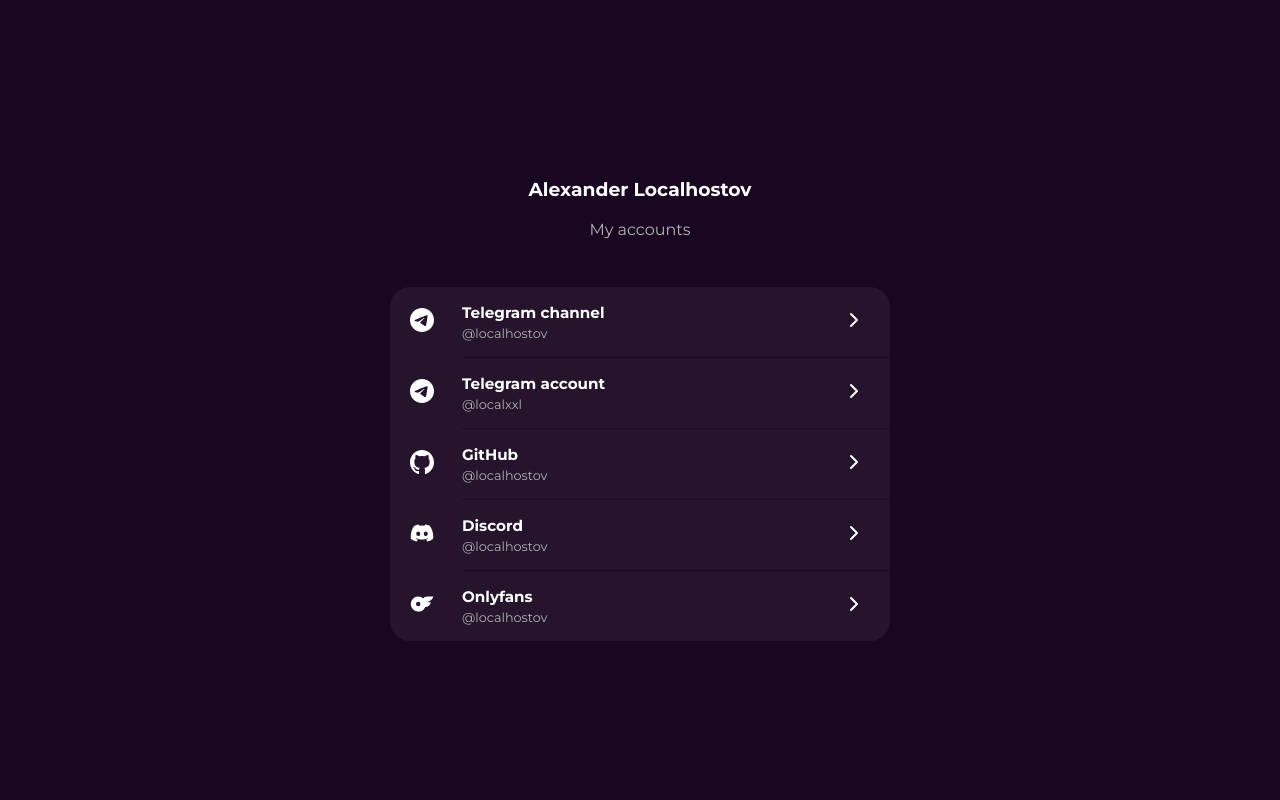
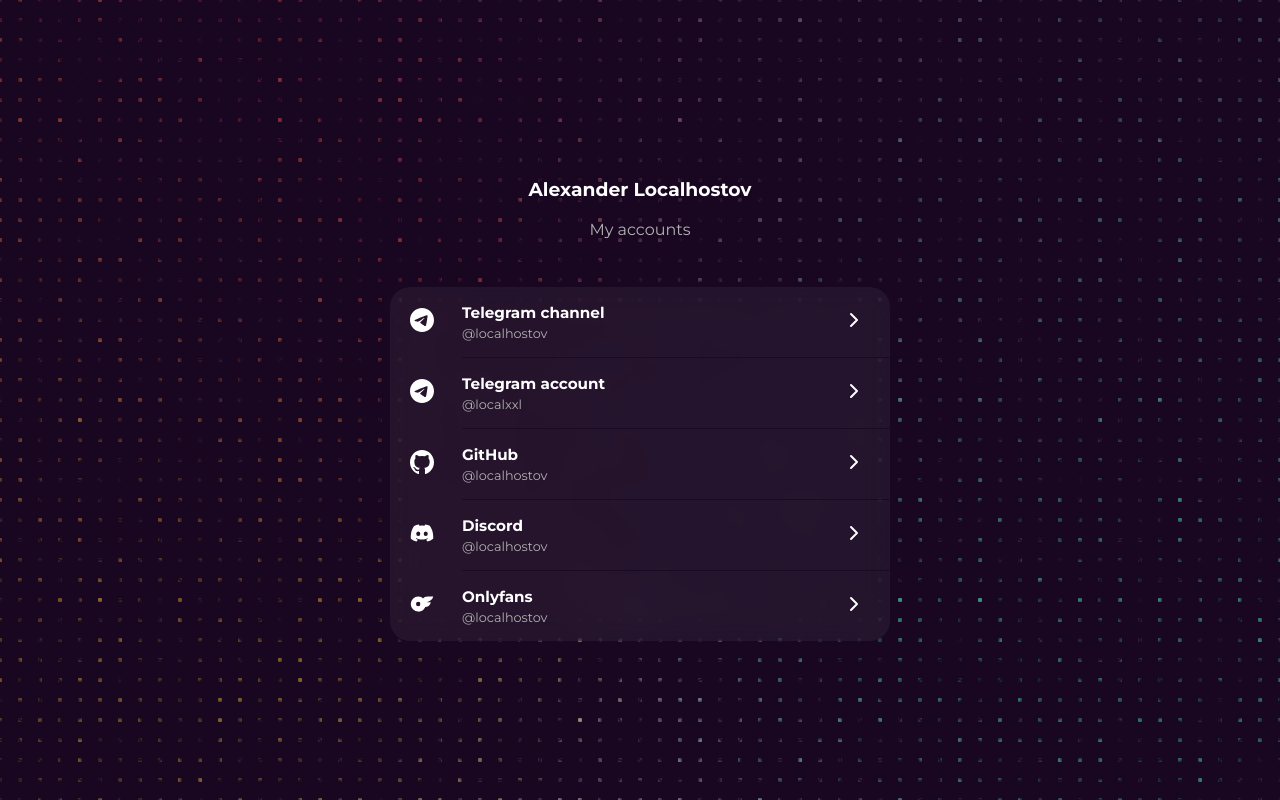
Before and after one commit to localhostov/localx.me, a React (Vite) app: page / in a window 1280 px wide. Built offline with nearby package versions, Linux system fonts and the light colour scheme.

Commit message:
feat: add super puper ultra mega cool background

```diff
--- a/index.html
+++ b/index.html
@@ -16,6 +16,8 @@
 
   <body>
     <div id="root"></div>
+    <div class="background"></div>
+
     <script type="module" src="/src/main.tsx"></script>
   </body>
 </html>
--- a/src/pages/main/styles.module.css
+++ b/src/pages/main/styles.module.css
@@ -16,6 +16,7 @@
 }
 
 .networksContainer {
+    backdrop-filter: blur(13px);
     background: rgba(255, 255, 255, 0.05);
     border-radius: 20px;
     width: 500px;
--- a/src/root.css
+++ b/src/root.css
@@ -13,6 +13,8 @@
 #root {
     width: 100%;
     height: 100%;
+    z-index: 2;
+    position: relative;
 }
 
 html, body {
@@ -33,3 +35,33 @@
 ::-webkit-scrollbar {
     display: none;
 }
+
+.background {
+    z-index: 1;
+    position: fixed;
+    left: 0;
+    right: 0;
+    top: 0;
+    bottom: 0;
+    background:
+            conic-gradient(
+                    from 180deg at 50% 70%,
+                    hsla(0,0%,98%,1) 0deg,
+                    #eec32d 72.0000010728836deg,
+                    #ec4b4b 144.0000021457672deg,
+                    #709ab9 216.00000858306885deg,
+                    #4dffbf 288.0000042915344deg,
+                    hsla(0,0%,98%,1) 1turn
+            );
+    mask:
+            radial-gradient(circle at 50% 50%, white 2px, transparent 2.5px) 50% 50% / 20px 20px,
+            url("./assets/noise-mask.webp") 256px 50% / 256px 256px;
+    mask-composite: intersect;
+    animation: flicker 20s infinite linear;
+}
+
+@keyframes flicker {
+    to {
+        mask-position: 50% 50%, 0 50%;
+    }
+}
```
Also changed, not shown: src/assets/noise-mask.webp (added).
